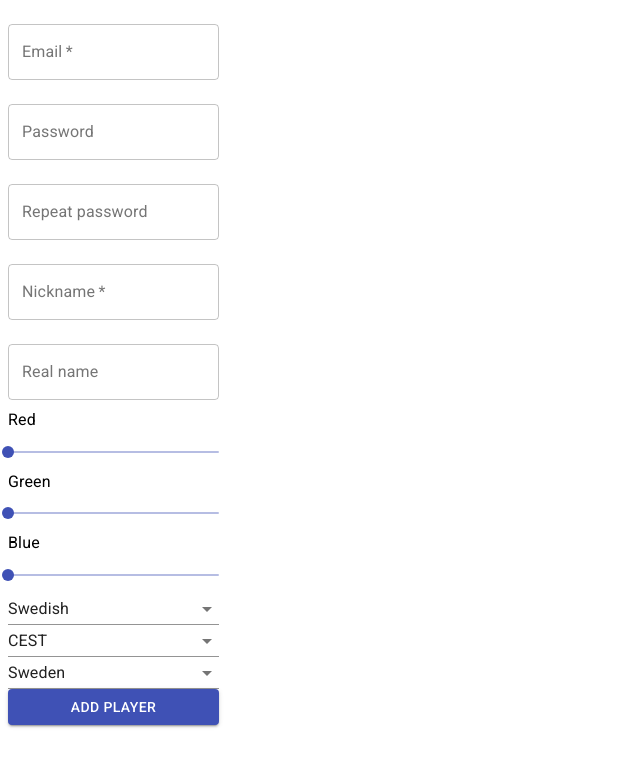
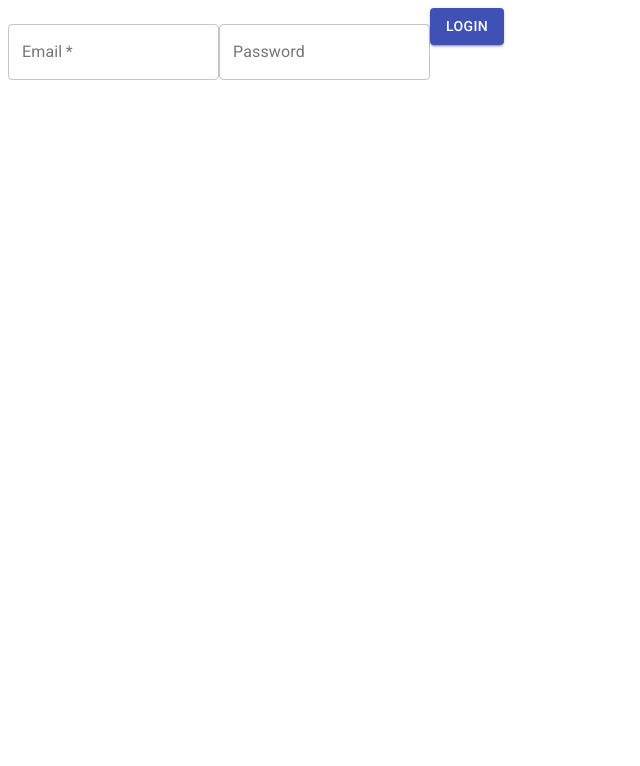
Before and after one commit to ahockersten/lieroleague, a React (Create React App) app in the folder frontend/: page / in a window 1280 px wide. Shown: the top 766 px of the page, without its empty margins (0-640 px from the left). Built offline with nearby package versions, Linux system fonts and the light colour scheme.

Commit message:
Adding redux and saga

```diff
--- a/frontend/package.json
+++ b/frontend/package.json
@@ -8,11 +8,15 @@
     "@types/node": "12.7.2",
     "@types/react": "16.9.2",
     "@types/react-dom": "16.9.0",
+    "@types/react-redux": "^7.1.4",
     "@types/react-router-dom": "^5.1.0",
+    "axios": "^0.19.0",
     "react": "^16.9.0",
     "react-dom": "^16.9.0",
+    "react-redux": "^7.1.1",
     "react-router-dom": "^5.1.1",
     "react-scripts": "3.1.1",
+    "redux-saga": "^1.1.1",
     "typescript": "3.6.2"
   },
   "scripts": {
--- a/frontend/src/AddPlayer/index.tsx
+++ b/frontend/src/AddPlayer/index.tsx
@@ -1,5 +1,4 @@
 import Button from '@material-ui/core/Button';
-import FormControl from '@material-ui/core/FormControl';
 import MenuItem from '@material-ui/core/MenuItem';
 import Select from '@material-ui/core/Select';
 import Slider from '@material-ui/core/Slider';
@@ -8,7 +7,7 @@ import Typography from '@material-ui/core/Typography';
 import React from 'react';
 
 const AddPlayer: React.FC = () =>
-  <FormControl>
+  <form>
     <TextField
       required
       id="email"
@@ -87,10 +86,10 @@ const AddPlayer: React.FC = () =>
       <MenuItem value={"Poland"}>Poland</MenuItem>
       <MenuItem value={"Sweden"}>Sweden</MenuItem>
     </Select>
-    <Button variant="contained" color="primary">
+    <Button variant="contained" color="primary" type="submit">
       Add player
     </Button>
-  </FormControl>
+  </form>
 
 const ColorPicker: React.FC = () =>
   <div>
--- a/frontend/src/App.tsx
+++ b/frontend/src/App.tsx
@@ -1,14 +1,22 @@
 import React from 'react';
+import { Provider } from 'react-redux';
 import { BrowserRouter as Router, Switch, Route } from "react-router-dom";
 import AddPlayer from './AddPlayer'
+import Login from './Login'
+import store from './store'
 
 const App: React.FC = () =>
+  <Provider store={store}>
     <Router>
       <Switch>
         <Route path="/">
+          <Login />
+        </Route>
+        <Route path="/add-player">
           <AddPlayer />
         </Route>
       </Switch>
     </Router>
+  </Provider>
 
 export default App;
--- /dev/null
+++ b/frontend/src/Login/index.tsx
@@ -0,0 +1,62 @@
+import Button from '@material-ui/core/Button';
+import TextField from '@material-ui/core/TextField';
+import React from 'react';
+import { connect } from 'react-redux';
+import { bindActionCreators, Dispatch } from 'redux';
+import { loginWatcher } from '../store/actionCreators';
+import { State } from '../reducers';
+
+interface LoginProps {
+  loginWatcher: typeof loginWatcher;
+}
+
+const Login: React.FC<LoginProps> = (props: LoginProps, state: State) => {
+  const onSubmit = (e: React.FormEvent<HTMLFormElement>) => {
+    e.preventDefault();
+    props.loginWatcher({
+      email: "test@example.com",
+      password: "pass"
+    });
+  }
+
+  return <form onSubmit={onSubmit}>
+    <TextField
+      required
+      id="email"
+      type="email"
+      name="email"
+      autoComplete="email"
+      label="Email"
+      defaultValue=""
+      margin="normal"
+      variant="outlined"
+    />
+    <TextField
+      id="password-input"
+      label="Password"
+      type="password"
+      autoComplete="new-password"
+      margin="normal"
+      variant="outlined"
+    />
+    <Button variant="contained" color="primary" type="submit">
+      Login
+    </Button>
+  </form>
+}
+
+const mapStateToProps = (state: State) => ({
+})
+
+// mapping dispatch functions to the props of LoginForm component
+const mapDispatchToProps = (dispatch: Dispatch) => {
+  return bindActionCreators({
+    loginWatcher
+    // add other watcher sagas to this object to map them to props
+  }, dispatch);
+}
+
+export default connect(
+  mapStateToProps,
+  mapDispatchToProps
+)(Login);
--- /dev/null
+++ b/frontend/src/reducers/index.ts
@@ -0,0 +1,12 @@
+import { combineReducers} from 'redux';
+import { playerProfileReducer, PlayerProfile } from './playerProfile.reducer';
+
+export interface State {
+  playerProfile : PlayerProfile;
+};
+
+const reducers = combineReducers<State>({
+  playerProfile: playerProfileReducer
+});
+
+export default reducers;
--- /dev/null
+++ b/frontend/src/reducers/playerProfile.reducer.ts
@@ -0,0 +1,21 @@
+import { Actions, BaseAction } from '../store/actionCreators';
+
+export type PlayerProfile = {
+  nickName?: string;
+};
+
+const defaultPlayerProfile = {
+  nickName: undefined
+}
+
+export const playerProfileReducer = (state: PlayerProfile = defaultPlayerProfile, action: BaseAction) => {
+  switch (action.type) {
+    case Actions.UPDATE_PROFILE:
+      return {
+        ...state,
+        playerProfile: action.payload
+      }
+    default:
+      return state;
+  }
+}
--- /dev/null
+++ b/frontend/src/store/actionCreators.ts
@@ -0,0 +1,32 @@
+export enum Actions {
+  LOGIN_WATCHER = 'LOGIN_WATCHER',
+  GET_PROFILE_WATCHER = 'GET_PROFILE_WATCHER',
+  UPDATE_PROFILE = 'UPDATE_PROFILE',
+}
+
+export interface BaseAction {
+  type: Actions;
+  payload: any;
+}
+
+export interface PlayerLoginData {
+  email: string;
+  password: string;
+}
+
+export function loginWatcher(playerLoginData: PlayerLoginData): BaseAction {
+  return { type: Actions.LOGIN_WATCHER, payload: playerLoginData };
+}
+
+export function getProfileWatcher(): BaseAction {
+  return { type: Actions.GET_PROFILE_WATCHER, payload: {} };
+}
+
+// FIXME add more
+export interface PlayerProfileData {
+  nickName: string;
+}
+
+export function updateProfile(playerProfileData: PlayerProfileData): BaseAction {
+  return { type: Actions.UPDATE_PROFILE, payload: playerProfileData };
+}
--- /dev/null
+++ b/frontend/src/store/index.ts
@@ -0,0 +1,21 @@
+import createSagaMiddleware from 'redux-saga';
+import { createStore, compose, applyMiddleware } from 'redux';
+import rootSaga from './rootSaga';
+import reducers from '../reducers';
+
+/** Saga Middleware */
+const sagaMiddleware = createSagaMiddleware();
+
+/** Create middlewares for redux */
+let middlewares = applyMiddleware(sagaMiddleware);
+
+/** Create redux store */
+const store = createStore(
+  reducers,
+  compose(middlewares)
+);
+
+/** run saga watchers */
+sagaMiddleware.run(rootSaga);
+
+export default store;
--- /dev/null
+++ b/frontend/src/store/rootSaga.ts
@@ -0,0 +1,12 @@
+import { all } from 'redux-saga/effects';
+import {
+  getProfileWatcherSaga,
+  loginWatcherSaga
+} from './sessionSaga';
+
+export default function* rootSaga() {
+  yield all([
+    getProfileWatcherSaga(),
+    loginWatcherSaga()
+  ]);
+}
--- /dev/null
+++ b/frontend/src/store/sessionSaga.ts
@@ -0,0 +1,55 @@
+import axios from 'axios';
+import { Actions, BaseAction, updateProfile, PlayerLoginData } from './actionCreators';
+import { takeLatest, call, put } from 'redux-saga/effects';
+
+const apiClient = axios.create({
+  baseURL: 'http://localhost:8000',
+  withCredentials: true
+})
+
+function loginApi(playerLoginData: PlayerLoginData) {
+  return apiClient.request({
+    method: 'post',
+    url: '/player/login',
+    data: playerLoginData
+  });
+}
+
+/** function that returns an axios call */
+function getProfileApi() {
+  return apiClient.request({
+    method: 'get',
+    url: '/player/profile',
+  });
+}
+
+/** saga worker that is responsible for the side effects */
+function* loginEffectSaga(action: BaseAction) {
+  try {
+    yield call(loginApi, action.payload);
+    yield put({ type: Actions.GET_PROFILE_WATCHER });
+  } catch (e) {
+    // catch error on a bad axios call
+    // alert using an alert library
+  }
+}
+
+function * getProfileEffectSaga(action: BaseAction) {
+  try {
+    let { data } = yield call(getProfileApi);
+
+    // dispatch action to change redux state
+    yield put(updateProfile(data.profile));
+  } catch (e) {
+    // catch error on a bad axios call
+    // alert using an alert library
+  }
+}
+
+export function* loginWatcherSaga() {
+  yield takeLatest(Actions.LOGIN_WATCHER, loginEffectSaga);
+}
+
+export function* getProfileWatcherSaga() {
+  yield takeLatest(Actions.GET_PROFILE_WATCHER, getProfileEffectSaga);
+}
```
Also changed, not shown: 1 other file (tests, documents, lock files or other folders). Lines whose indentation alone changed are shown as unchanged.
